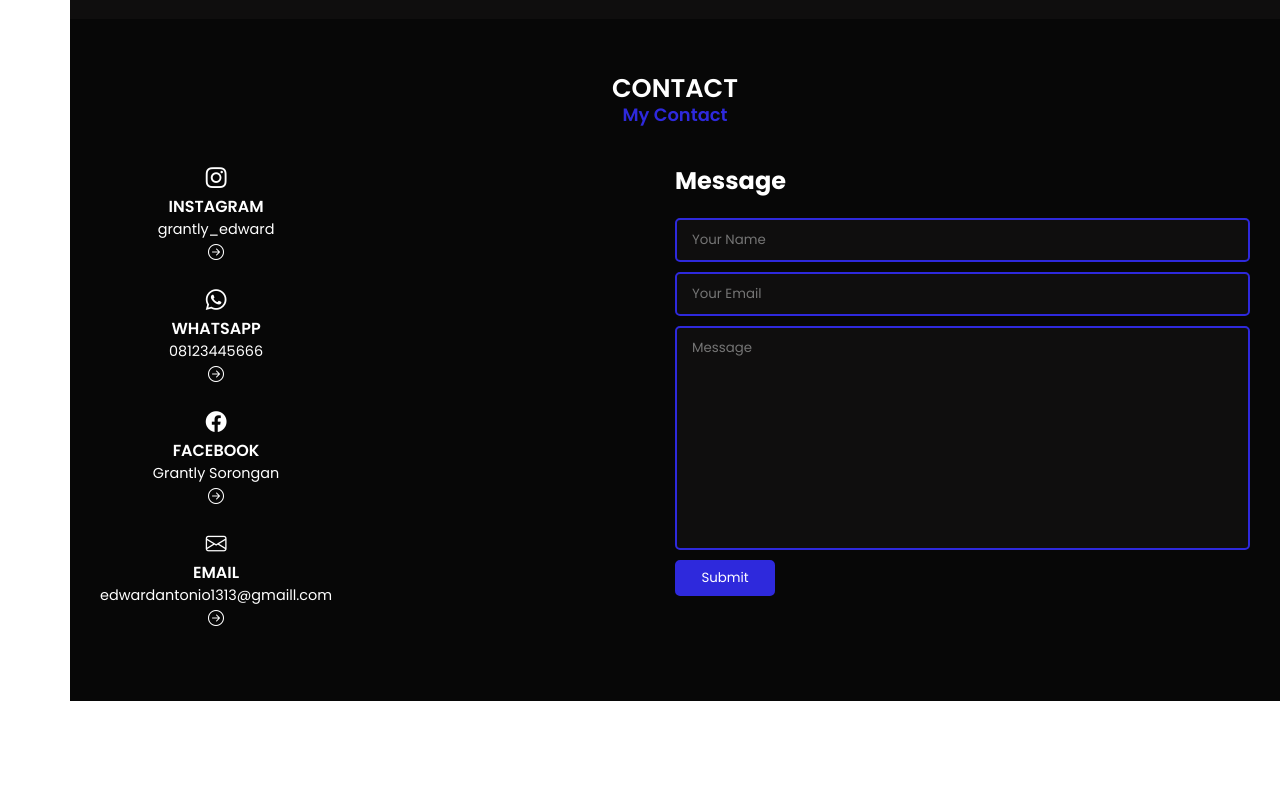
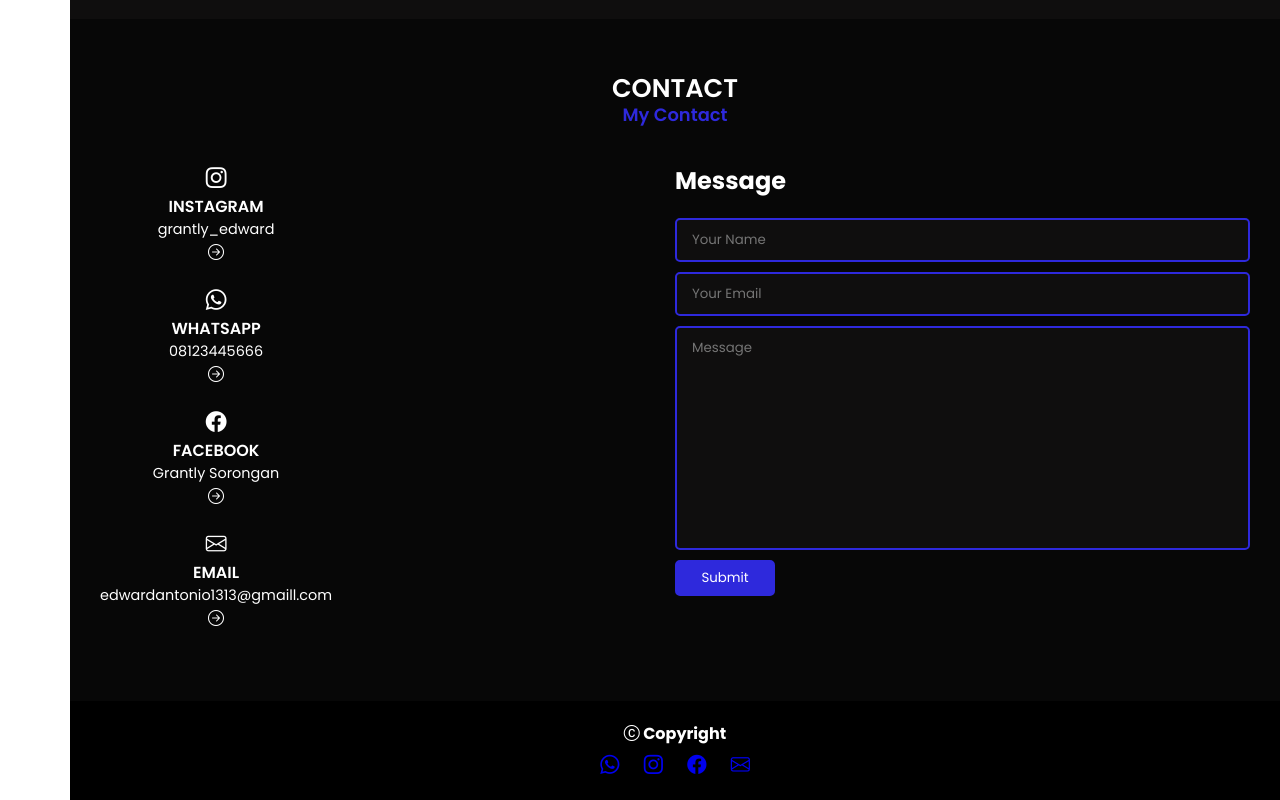
Before and after one commit to grenly-del/portfolio, a plain HTML site: page index.html in a window 1280 px wide. Shown: the part 2542-3342 px from the top of the page. Before the commit the page ends 3243 px from the top, so only its background shows below. Drawn offline with nearby package versions, Linux system fonts and the light colour scheme.

Commit message:
membuat dan menyelesaikan footer

```diff
--- a/index.html
+++ b/index.html
@@ -361,7 +361,23 @@
 
 			<!-- CONTACT SELESAI -->
 
+			<!-- FOOTER -->
 
+
+			<footer class="footer">
+				<div class="container">
+					<h2><i class="bi bi-c-circle"></i> Copyright</h2>
+					<div class="media-sosial">
+						<a href="#"><i class="bi bi-whatsapp"></i></a>
+						<a href="#"><i class="bi bi-instagram"></i></a>
+						<a href="#"><i class="bi bi-facebook"></i></a>
+						<a href="#"><i class="bi bi-envelope"></i></a>
+					</div>
+				</div>
+			</footer>
+
+
+			<!-- FOOTER SELESAI -->
 </main>
 
 
--- a/style.css
+++ b/style.css
@@ -812,6 +812,44 @@ img {
 }
 
 
+.footer {
+	background-color: #000;
+	color: #fff;
+	display: flex;
+	justify-content: center;
+}
+
+.footer .container {
+	display: flex;
+	flex-direction: column;
+	align-items: center;
+	justify-content: center;
+}
+.footer h2 {
+	text-align: center;
+	font-size: 1em;
+}
+
+.footer .media-sosial {
+	margin-top: 5px;
+	text-align: center;
+}
+
+.footer .media-sosial i {
+	margin: 0 10px;
+	font-size: 1.2em;
+	cursor: pointer;
+	transition: all 0.4s;
+}
+
+.footer .media-sosial a:hover i{
+	color: #fff;
+}
+
+
+
+
+
 /*animasi untuk skills*/
 
 @keyframes skillAnime1 {
```
